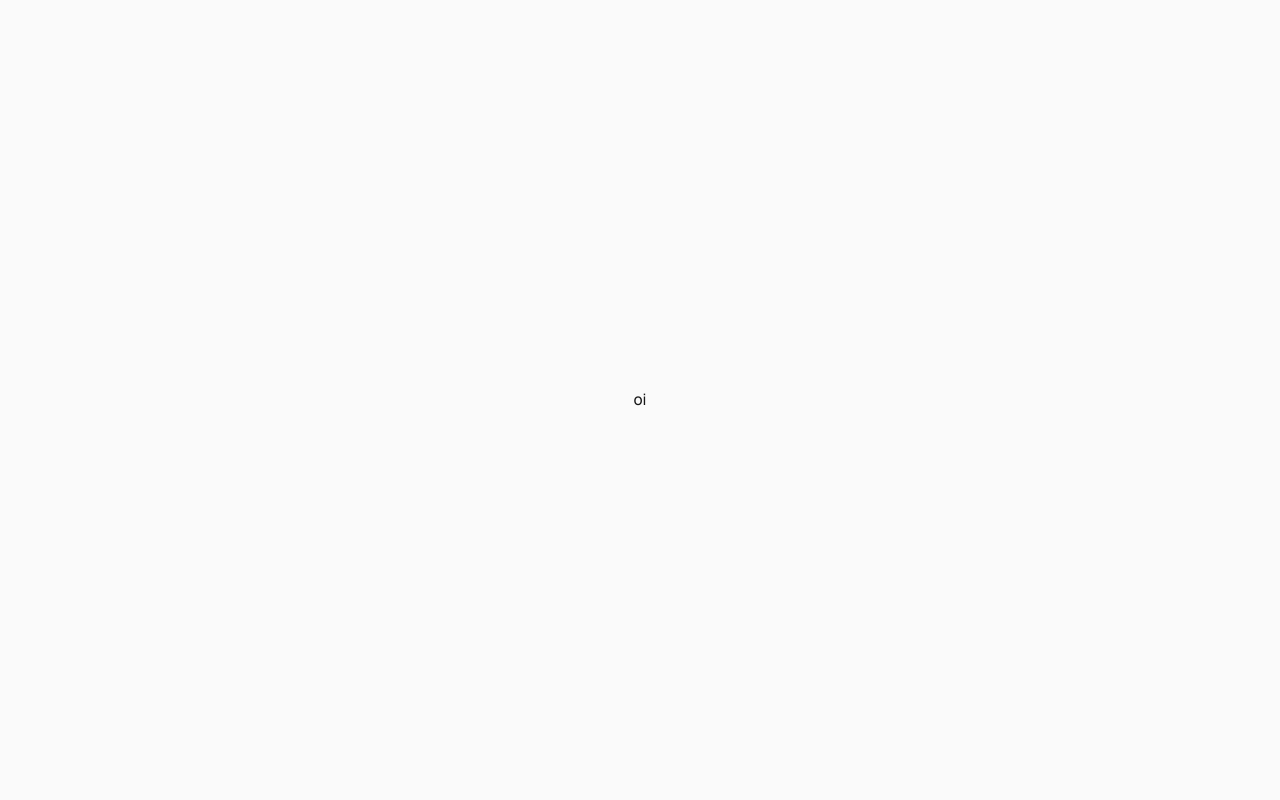
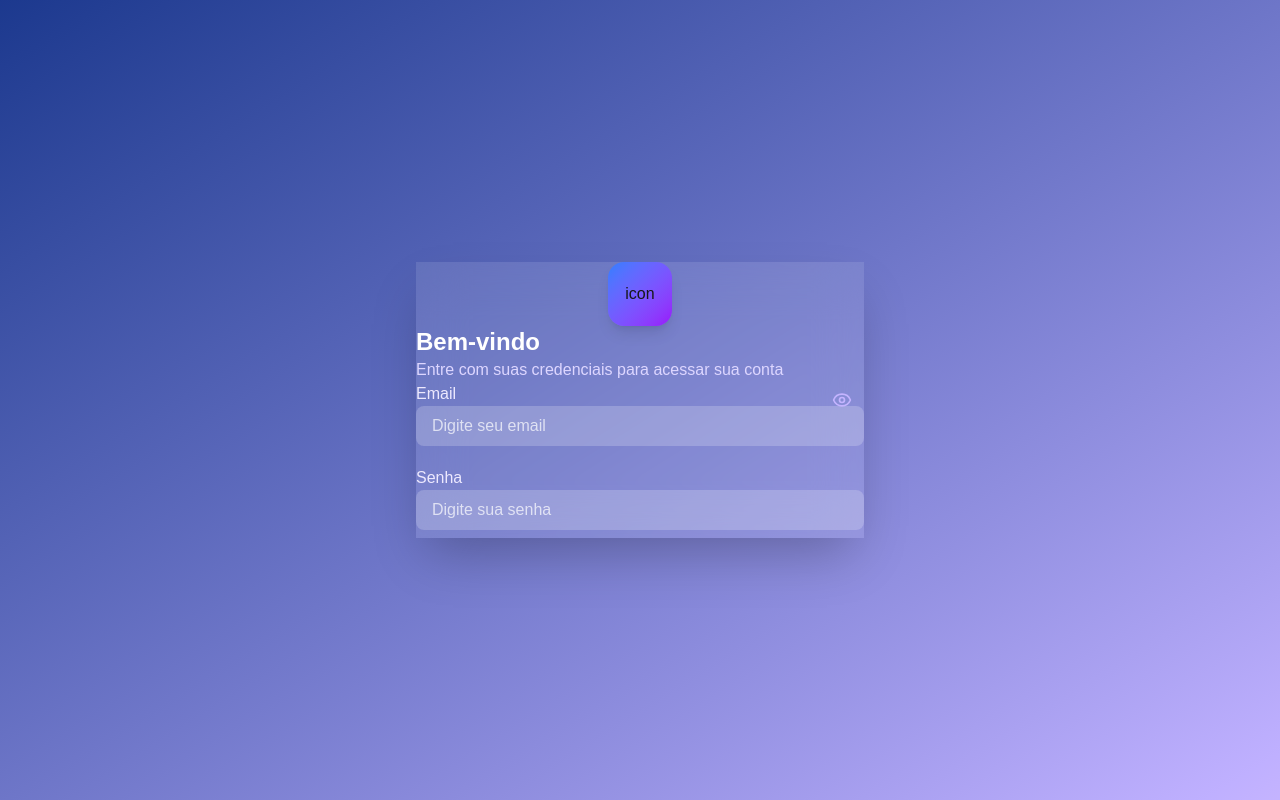
Before and after one commit to mcarina/minaro-forms, a Next.js app in the folder frontend/app/: page / in a window 1280 px wide. Built offline with nearby package versions, Linux system fonts and the light colour scheme.

Commit message:
iniciando a tela de login

```diff
--- a/frontend/app/package.json
+++ b/frontend/app/package.json
@@ -9,6 +9,7 @@
     "lint": "eslint"
   },
   "dependencies": {
+    "lucide-react": "^1.14.0",
     "next": "16.2.6",
     "react": "19.2.4",
     "react-dom": "19.2.4"
--- a/frontend/app/src/app/layout.tsx
+++ b/frontend/app/src/app/(public)/layout.tsx
@@ -1,6 +1,6 @@
 import type { Metadata } from "next";
 import { Geist, Geist_Mono } from "next/font/google";
-import "./globals.css";
+import "../globals.css";
 
 const geistSans = Geist({
   variable: "--font-geist-sans",
@@ -25,7 +25,7 @@ export default function RootLayout({
   return (
     <html
       lang="en"
-      className={`${geistSans.variable} ${geistMono.variable} h-full antialiased`}
+      className={`${geistSans.variable} ${geistMono.variable} h-full antialiased `}
     >
       <body className="min-h-full flex flex-col">{children}</body>
     </html>
--- /dev/null
+++ b/frontend/app/src/app/(public)/page.tsx
@@ -0,0 +1,65 @@
+"use client"
+import { Eye, EyeOff } from "lucide-react"
+import { useState } from "react"
+
+export default function LoginPage() {
+  const [showPassword, setShowPassword] = useState(false)
+  const [email, setEmail] = useState("")
+  const [password, setPassword] = useState("")
+
+  const handleSubmit = (e: React.FormEvent) => {
+    e.preventDefault()
+    console.log("Login attempt:", { email, password })
+  }
+
+  return (
+    <div className="min-h-screen flex items-center justify-center p-4 bg-gradient-to-br from-blue-900 to-violet-300">
+      <div className="w-full max-w-md relative z-10 bg-white/10 backdrop-blur-xl border-white/20 shadow-2xl">
+        <header >
+          <div className="mx-auto w-16 h-16 bg-gradient-to-br from-blue-500 to-purple-600 rounded-2xl flex items-center justify-center shadow-lg">
+            <p>icon</p>
+          </div>
+          <h1 className="text-2xl font-bold text-white">Bem-vindo</h1>
+          <p className="text-violet-200">Entre com suas credenciais para acessar sua conta</p>
+        </header>
+
+        <form onSubmit={handleSubmit}>
+          <div className="space-y-5">
+            <div className="space-y-2">
+              <label htmlFor="email" className="text-violet-100 font-medium">Email</label>
+              <input
+                type="email"
+                id="email"
+                value={email}
+                onChange={(e) => setEmail(e.target.value)}
+                className="w-full px-4 py-2 rounded-lg bg-white/20 border-white/30 focus:outline-none focus:ring-2 focus:ring-blue-400 text-white placeholder-white/70"
+                placeholder="Digite seu email"
+                required
+              />
+            </div>
+            <div className="space-y-2">
+              <label htmlFor="password" className="text-violet-100 font-medium">Senha</label>
+              <input
+                type="password"
+                id="password"
+                value={password}
+                onChange={(e) => setPassword(e.target.value)}
+                className="w-full px-4 py-2 rounded-lg bg-white/20 border-white/30 focus:outline-none focus:ring-2 focus:ring-blue-400 text-white placeholder-white/70"
+                placeholder="Digite sua senha"
+                required
+              />
+              <button
+                type="submit"
+                onClick={() => setShowPassword(!showPassword)}
+                className="absolute right-3 top-1/2 -translate-y-1/2 text-violet-300 hover:text-white transition-colors"
+              >
+              {showPassword ? <EyeOff className="w-5 h-5" /> : <Eye className="w-5 h-5" />}
+              </button>
+            </div>
+          </div>
+        </form>
+      </div>
+
+    </div>
+  );
+}
--- a/frontend/app/src/app/page.tsx
+++ /dev/null
@@ -1,7 +0,0 @@
-export default function Home() {
-  return (
-    <div className="flex flex-col flex-1 items-center justify-center bg-zinc-50 font-sans dark:bg-black">
-      oi
-    </div>
-  );
-}
```
Also changed, not shown: 1 other file (tests, documents, lock files or other folders).
